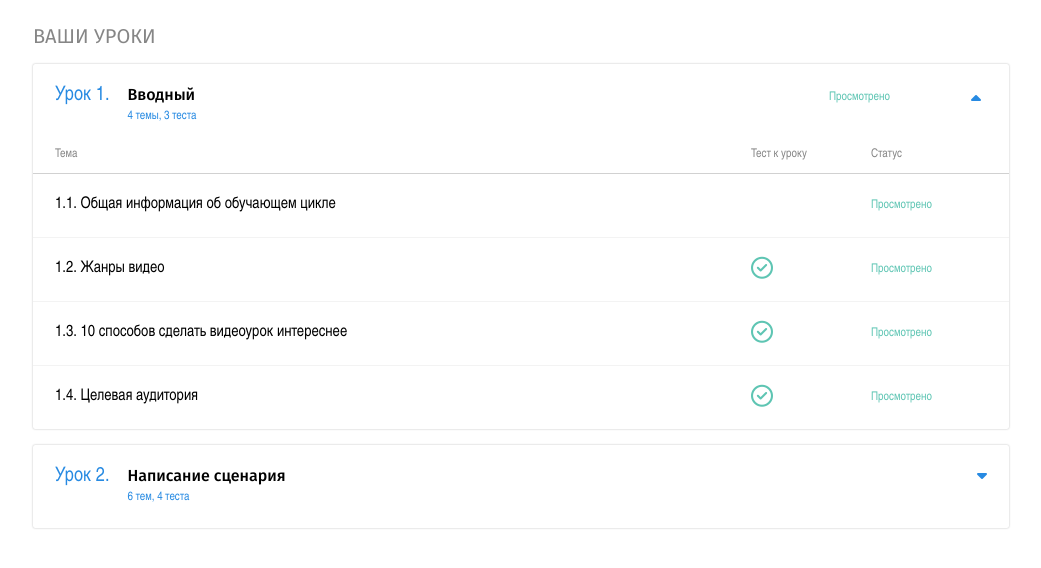
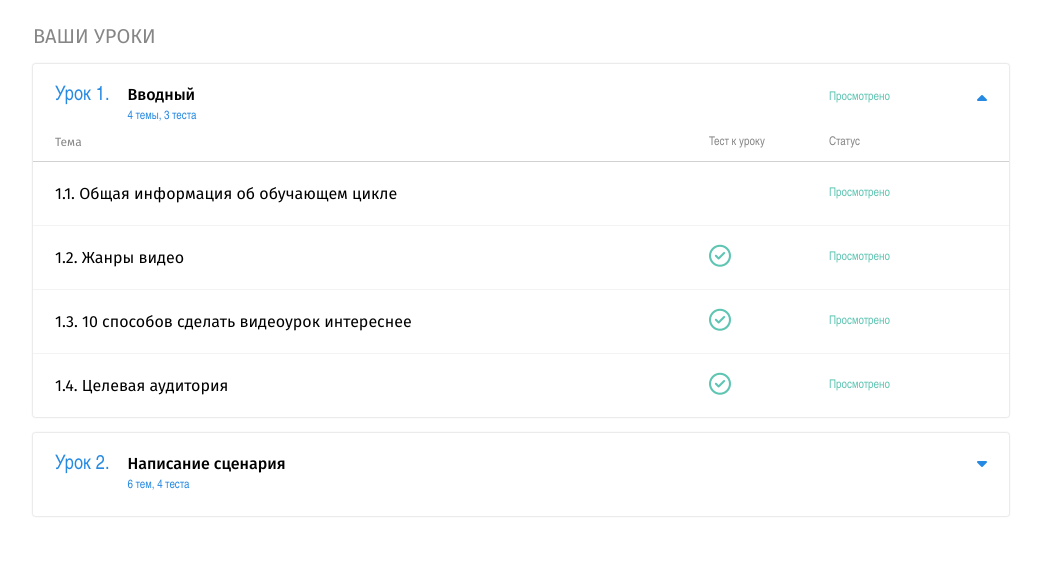
Before and after one commit to Gina-K/expanding_collapsing_list, a website: page index.html in a window 1280 px wide. Both pictures are taken after a click on the element "Показать/скрыть содержание урока". Shown: the whole page, without its empty margins (119-1160 px from the left). Drawn offline with Linux system fonts and the light colour scheme; a web font is replaced by a local one.

Commit message:
Add titles and changing .lesson-heading margin-bottom

```diff
--- a/index.html
+++ b/index.html
@@ -16,7 +16,7 @@
 
   <!--  Lesson 1  -->
   <section>
-    <div class="list-header" id="lesson1">
+    <div class="list-header" id="lesson1" title="Показать/скрыть содержание урока">
       <div class="lesson-number">
         <p>Урок 1.</p>
       </div>
@@ -89,7 +89,7 @@
 
   <!--  Lesson 2  -->
   <section>
-    <div class="list-header" id="lesson2">
+    <div class="list-header" id="lesson2" title="Показать/скрыть содержание урока">
       <div class="lesson-number">
         <p>Урок 2.</p>
       </div>
--- a/styles.css
+++ b/styles.css
@@ -58,6 +58,7 @@ small {
     display: flex;
     padding: 0 22px 0 22px;
     align-items: baseline;
+    cursor: pointer;
 }
 
 .lesson-number {
@@ -84,13 +85,13 @@ small {
 
 .is-viewed {
     flex: none;
-    width: 142px;
+    width: 148px;
 }
 
 .collapse-expand {
     flex: none;
-    width: 16px;
-    text-align: right;
+    width: 10px;
+    text-align: center;
     color: #278AE2;
 }
 
@@ -107,12 +108,14 @@ small {
 
 .theme {
     width: 100%;
+    font-family: 'Fira Sans', Arial, sans-serif;
 }
 
 .test {
     flex: none;
     width: 120px;
     align-self: center;
+    margin-left: 16px;
     color: #5EC5B3;
 }
 
@@ -122,7 +125,7 @@ small {
 
 .status {
     flex: none;
-    width: 116px;
+    width: 158px;
     align-self: center;
     color: #5EC5B3;
 }
--- a/task1.js
+++ b/task1.js
@@ -8,11 +8,14 @@ function collapseOrExpand() {
   let arrow = this.getElementsByClassName("collapse-expand")[0];
   let expandedList = document.getElementById(`${this.id}-expanded`);
   let expandedListStatus = expandedList.className;
+  let lessonHeading = this.getElementsByClassName("lesson-heading")[0];
   if (expandedListStatus === "collapsed") {
     expandedList.className = "expanded";
+    lessonHeading.style.marginBottom = "12px";
     arrow.style.transform = "rotate(180deg)";
       } else {
     expandedList.className = "collapsed";
+    lessonHeading.style.marginBottom = "24px";
     arrow.style.transform = "none";
   }
   return true;
```
